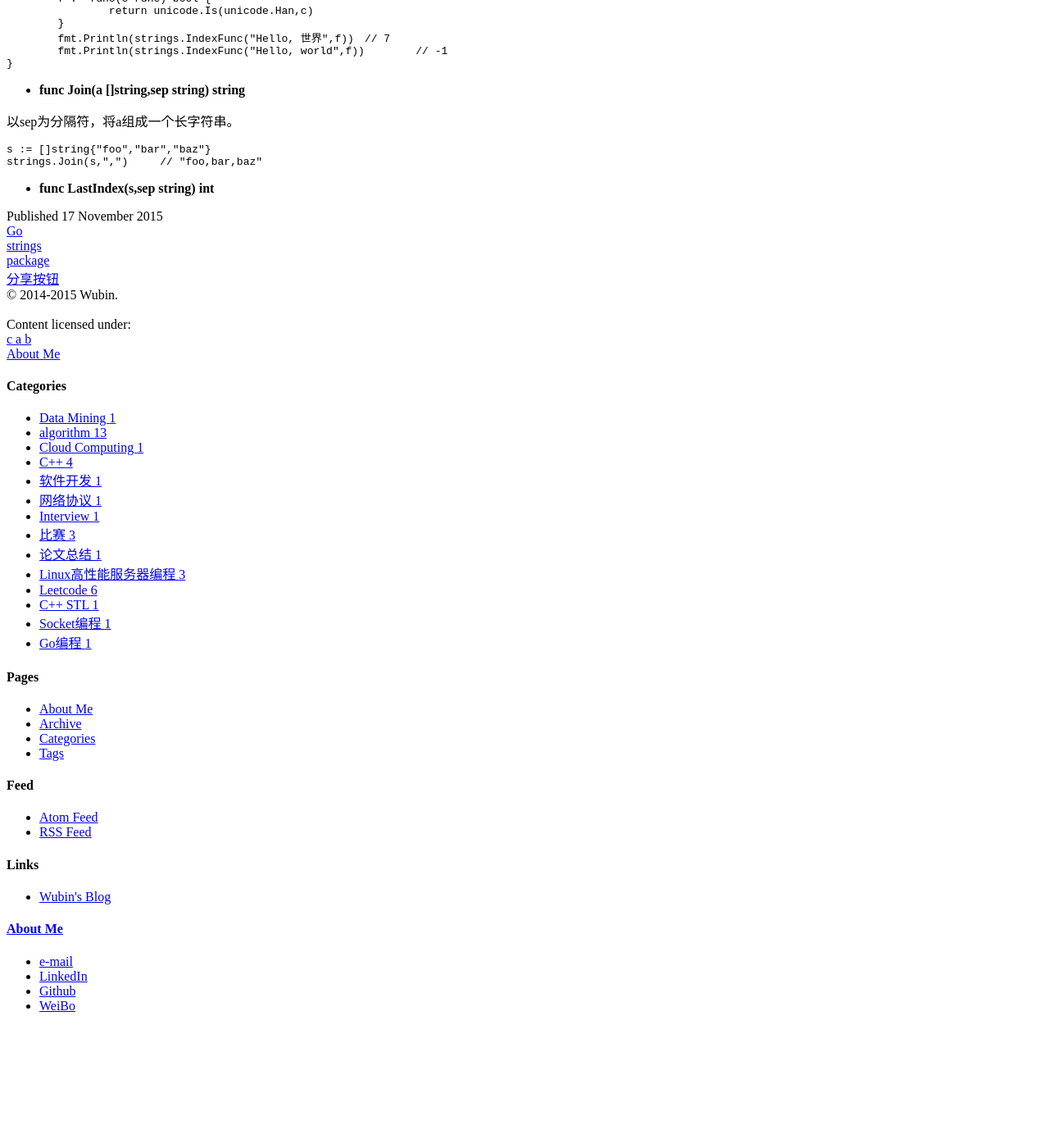
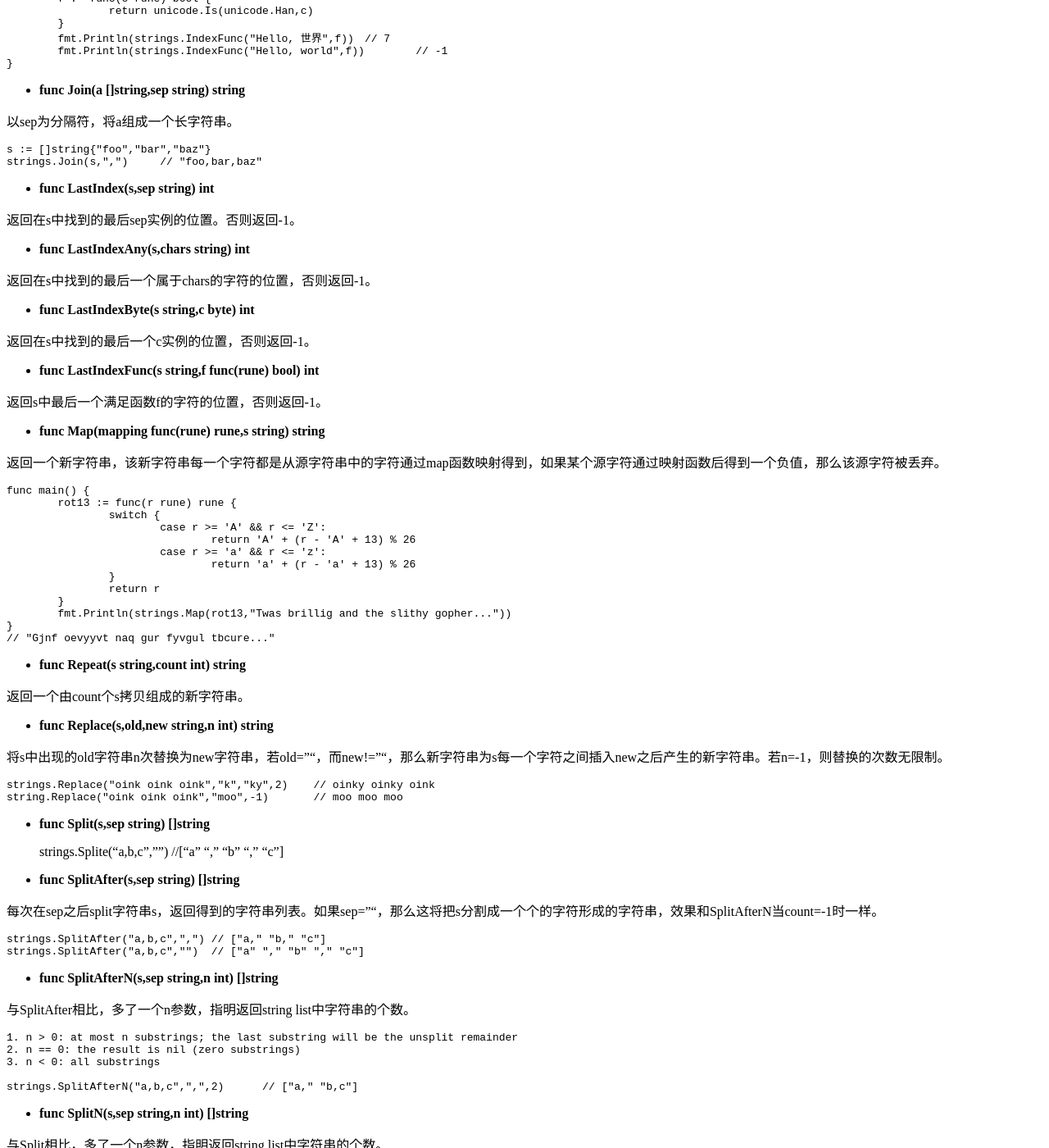
Before and after one commit to Wubin91/wubin91.github.com, a Jekyll site: the page built from _posts/2015-11-17-go-pkg-strings.md, in a window 1280 px wide and 1400 px high, scrolled down 2154 px. Shown: the whole window at 82% size. Built offline with Jekyll 4.4.1, drawn with Linux system fonts in a browser that asks for light colours; nearby versions of some CDN libraries; library files that are not in the unit come from our copies; comment, search, counter and statistics services are not loaded; before the commit the page ends 3406 px from its top, so only the background shows below that; some of the changed text lies outside the part shown.

Commit message:
starting go

```diff
--- a/_posts/2015-11-17-go-pkg-strings.md
+++ b/_posts/2015-11-17-go-pkg-strings.md
@@ -131,3 +131,87 @@ FieldFunc将s中满足函数f的字符(串)当成分割点，将s分割成一个
 	strings.Join(s,",")	// "foo,bar,baz"
 
 * **func LastIndex(s,sep string) int**
+
+返回在s中找到的最后sep实例的位置。否则返回-1。
+
+* **func LastIndexAny(s,chars string) int**
+
+返回在s中找到的最后一个属于chars的字符的位置，否则返回-1。
+
+* **func LastIndexByte(s string,c byte) int**
+
+返回在s中找到的最后一个c实例的位置，否则返回-1。
+
+* **func LastIndexFunc(s string,f func(rune) bool) int**
+
+返回s中最后一个满足函数f的字符的位置，否则返回-1。
+
+* **func Map(mapping func(rune) rune,s string) string**
+
+返回一个新字符串，该新字符串每一个字符都是从源字符串中的字符通过map函数映射得到，如果某个源字符通过映射函数后得到一个负值，那么该源字符被丢弃。
+
+	func main() {
+		rot13 := func(r rune) rune {
+			switch {
+				case r >= 'A' && r <= 'Z':
+					return 'A' + (r - 'A' + 13) % 26
+				case r >= 'a' && r <= 'z':
+					return 'a' + (r - 'a' + 13) % 26
+			}
+			return r
+		}
+		fmt.Println(strings.Map(rot13,"Twas brillig and the slithy gopher..."))
+	}
+	// "Gjnf oevyyvt naq gur fyvgul tbcure..."
+
+* **func Repeat(s string,count int) string**
+
+返回一个由count个s拷贝组成的新字符串。
+
+* **func Replace(s,old,new string,n int) string**
+
+将s中出现的old字符串n次替换为new字符串，若old=""，而new!=""，那么新字符串为s每一个字符之间插入new之后产生的新字符串。若n=-1，则替换的次数无限制。
+
+	strings.Replace("oink oink oink","k","ky",2)	// oinky oinky oink
+	string.Replace("oink oink oink","moo",-1)	// moo moo moo
+
+* **func Split(s,sep string) []string**
+
+	strings.Splite("a,b,c","")	//["a" "," "b" "," "c"]
+
+* **func SplitAfter(s,sep string) []string**
+
+每次在sep之后split字符串s，返回得到的字符串列表。如果sep=""，那么这将把s分割成一个个的字符形成的字符串，效果和SplitAfterN当count=-1时一样。
+
+	strings.SplitAfter("a,b,c",",")	// ["a," "b," "c"]
+	strings.SplitAfter("a,b,c","")	// ["a" "," "b" "," "c"]
+
+* **func SplitAfterN(s,sep string,n int) []string**
+
+与SplitAfter相比，多了一个n参数，指明返回string list中字符串的个数。
+
+	1. n > 0: at most n substrings; the last substring will be the unsplit remainder
+	2. n == 0: the result is nil (zero substrings)
+	3. n < 0: all substrings
+
+	strings.SplitAfterN("a,b,c",",",2)	// ["a," "b,c"]
+
+* **func SplitN(s,sep string,n int) []string**
+
+与Split相比，多了一个n参数，指明返回string list中字符串的个数。
+
+* **func Title(s string) string**
+
+将字符串中单词首字母大写。
+
+* **func ToLower(s string) string**
+
+将字符串中所有字母变成小写。
+
+* **func ToTitle(s string) string**
+
+把s中所有字母变为大写。
+
+* **func ToUpper(s string) string**
+
+将字符串中所有字母变为大写。
```
